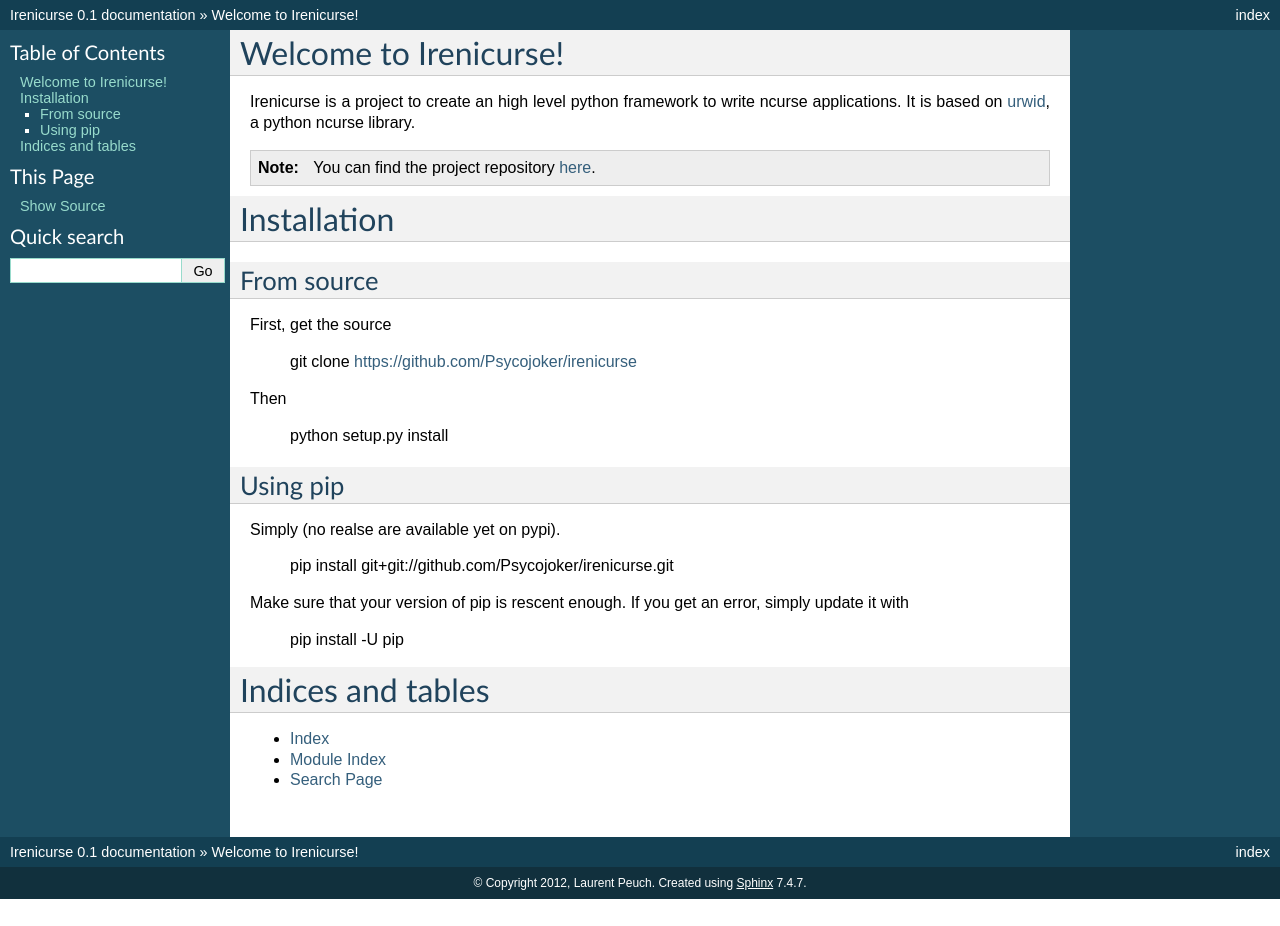
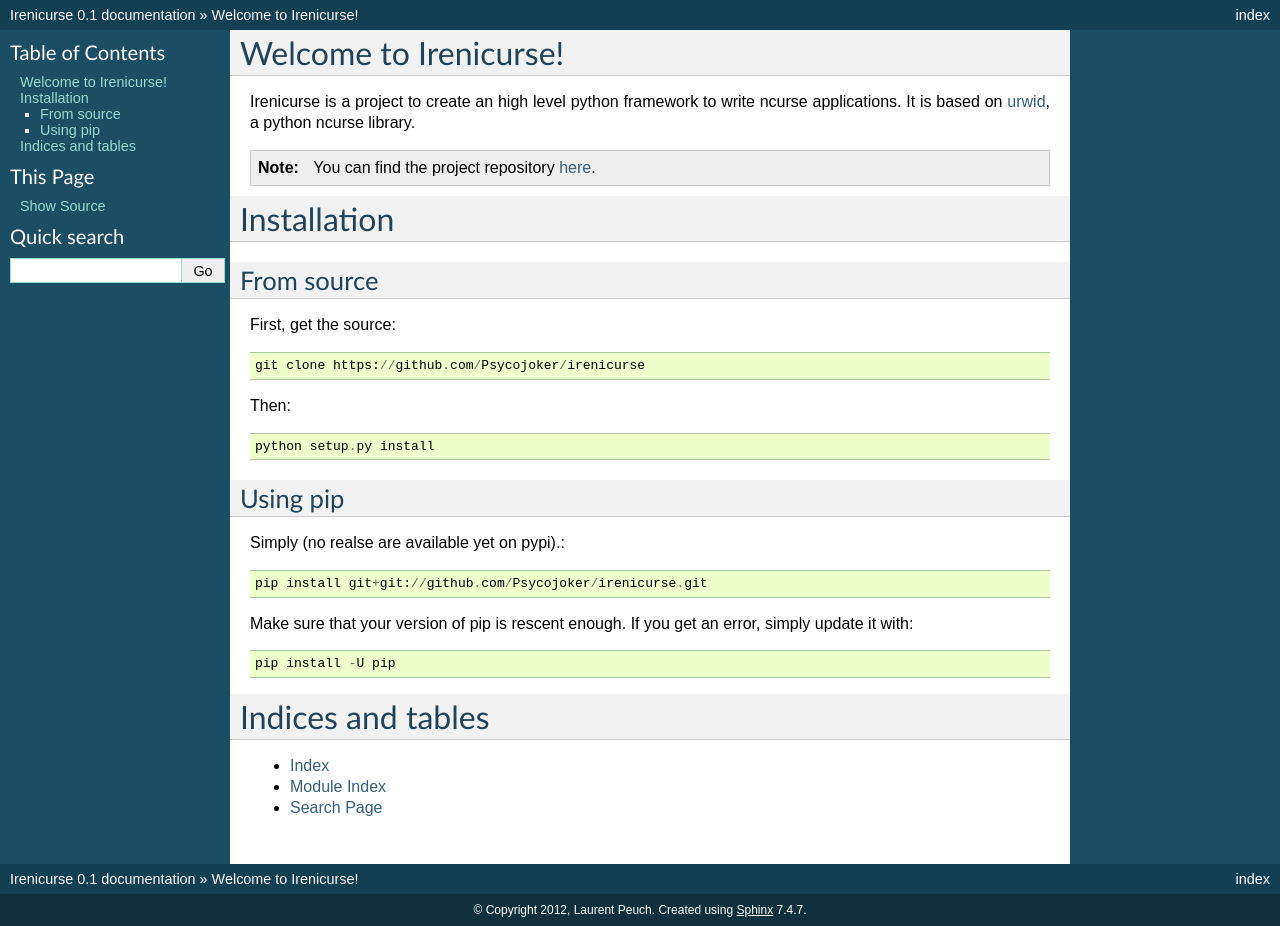
Before and after one commit to Psycojoker/irenicurse, a Sphinx documentation site: the page built from docs/index.rst, in a window 1280 px wide. Built offline with Sphinx 7.4.7, drawn with Linux system fonts in a browser that asks for light colours; before the commit the page ends 900 px from its top, so only the background shows below that.

Commit message:
[doc] make commande visualisation more beautiful

```diff
--- a/docs/index.rst
+++ b/docs/index.rst
@@ -17,22 +17,22 @@ Installation
 From source
 -----------
 
-First, get the source
+First, get the source::
 
     git clone https://github.com/Psycojoker/irenicurse
 
-Then
+Then::
 
     python setup.py install
 
 Using pip
 ---------
 
-Simply (no realse are available yet on pypi).
+Simply (no realse are available yet on pypi).::
 
     pip install git+git://github.com/Psycojoker/irenicurse.git
 
-Make sure that your version of pip is rescent enough. If you get an error, simply update it with
+Make sure that your version of pip is rescent enough. If you get an error, simply update it with::
 
     pip install -U pip
 
```
